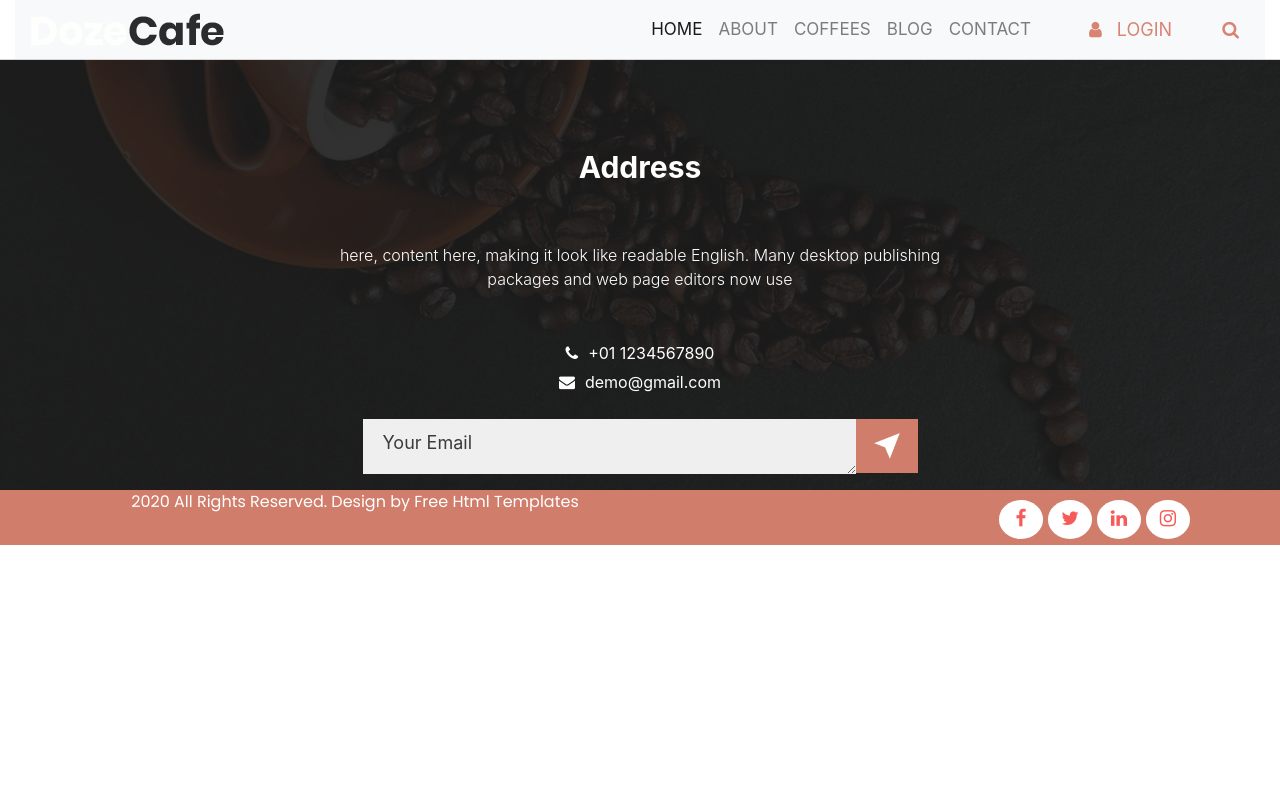
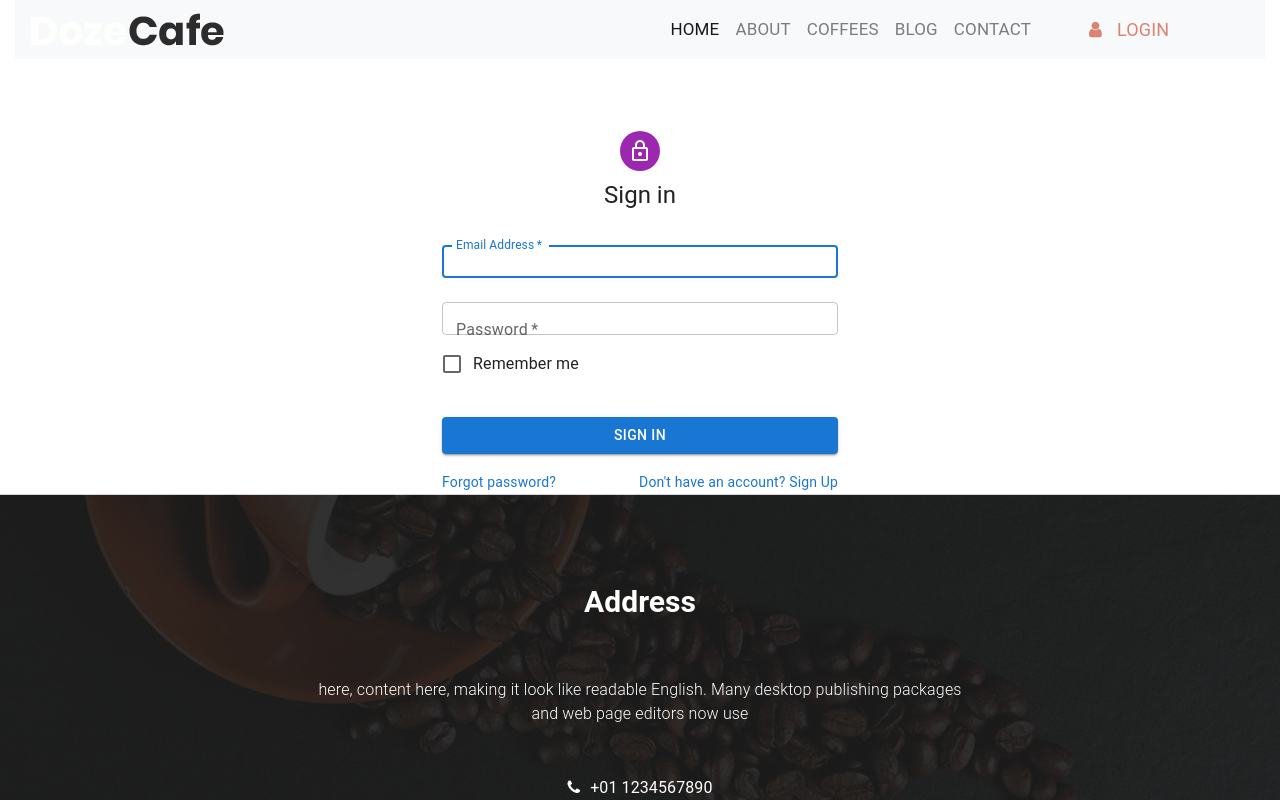
Before and after one commit to PashataDLG/producthub-frontend, a React (Vite) app: page /login in a window 1280 px wide. Shown: the top 800 px of the page. Built offline with nearby package versions, Linux system fonts and the light colour scheme.

Commit message:
Added a login page and fixed some routes

```diff
--- a/package.json
+++ b/package.json
@@ -10,6 +10,10 @@
     "preview": "vite preview"
   },
   "dependencies": {
+    "@emotion/react": "^11.13.0",
+    "@emotion/styled": "^11.13.0",
+    "@mui/icons-material": "^5.16.7",
+    "@mui/material": "^5.16.7",
     "react": "^18.3.1",
     "react-dom": "^18.3.1",
     "react-router-dom": "^6.26.0"
--- a/src/App.jsx
+++ b/src/App.jsx
@@ -7,6 +7,7 @@ import { About } from './components/about/About';
 import { Blog } from './components/blog/Blog';
 import { Coffees } from './components/coffees/Coffees';
 import { Contact } from './components/contact/Contact';
+import { Login } from './components/login/Login';
 
 function App() {
     return (
@@ -15,6 +16,7 @@ function App() {
             <main>
                 <Routes>
                     <Route path='/' element={<Home />} />
+                    <Route path='/login' element={<Login />} />
                     <Route path='/about' element={<About />} />
                     <Route path='/blog' element={<Blog />} />
                     <Route path='/coffees' element={<Coffees />} />
--- /dev/null
+++ b/src/components/login/Login.jsx
@@ -0,0 +1,96 @@
+import * as React from 'react';
+import Avatar from '@mui/material/Avatar';
+import Button from '@mui/material/Button';
+import CssBaseline from '@mui/material/CssBaseline';
+import TextField from '@mui/material/TextField';
+import FormControlLabel from '@mui/material/FormControlLabel';
+import Checkbox from '@mui/material/Checkbox';
+import Link from '@mui/material/Link';
+import Grid from '@mui/material/Grid';
+import Box from '@mui/material/Box';
+import LockOutlinedIcon from '@mui/icons-material/LockOutlined';
+import Typography from '@mui/material/Typography';
+import Container from '@mui/material/Container';
+import { createTheme, ThemeProvider } from '@mui/material/styles';
+
+const defaultTheme = createTheme();
+
+export function Login() {
+  const handleSubmit = (event) => {
+    event.preventDefault();
+    const data = new FormData(event.currentTarget);
+    console.log({
+      email: data.get('email'),
+      password: data.get('password'),
+    });
+  };
+
+  return (
+    <ThemeProvider theme={defaultTheme}>
+      <Container component="main" maxWidth="xs">
+        <CssBaseline />
+        <Box
+          sx={{
+            marginTop: 8,
+            display: 'flex',
+            flexDirection: 'column',
+            alignItems: 'center',
+          }}
+        >
+          <Avatar sx={{ m: 1, bgcolor: 'secondary.main' }}>
+            <LockOutlinedIcon />
+          </Avatar>
+          <Typography component="h1" variant="h5">
+            Sign in
+          </Typography>
+          <Box component="form" onSubmit={handleSubmit} noValidate sx={{ mt: 1 }}>
+            <TextField
+              margin="normal"
+              required
+              fullWidth
+              id="email"
+              label="Email Address"
+              name="email"
+              autoComplete="email"
+              autoFocus
+            />
+            <TextField
+              margin="normal"
+              required
+              fullWidth
+              name="password"
+              label="Password"
+              type="password"
+              id="password"
+              autoComplete="current-password"
+            />
+            <FormControlLabel
+              control={<Checkbox value="remember" color="primary" />}
+              label="Remember me"
+            />
+            <Button
+              type="submit"
+              fullWidth
+              variant="contained"
+              sx={{ mt: 3, mb: 2 }}
+            >
+              Sign In
+            </Button>
+            <Grid container>
+              <Grid item xs>
+                <Link href="#" variant="body2">
+                  Forgot password?
+                </Link>
+              </Grid>
+              <Grid item>
+                <Link href="#" variant="body2">
+                  {"Don't have an account? Sign Up"}
+                </Link>
+              </Grid>
+            </Grid>
+          </Box>
+        </Box>
+      </Container>
+    </ThemeProvider>
+  );
+}
--- a/src/components/navigation/Navigation.jsx
+++ b/src/components/navigation/Navigation.jsx
@@ -4,9 +4,9 @@ export const Navigation = () => {
     return (
         <div className="container-fluid">
             <nav className="navbar navbar-expand-lg navbar-light bg-light">
-                <a className="navbar-brand" href="index.html">
+                <Link className="navbar-brand" to="/">
                     <img src="images/logo.png" />
-                </a>
+                </Link>
                 <button
                     className="navbar-toggler"
                     type="button"
@@ -50,18 +50,21 @@ export const Navigation = () => {
                         <div className="login_bt">
                             <ul>
                                 <li>
+                                    <Link to="/login">
+                                        <span className="user_icon">
+                                            <i className="fa fa-user" aria-hidden="true" />
+                                        </span>
+                                        Login
+                                    </Link>
+                                </li>
+                                {/* <li>
                                     <a href="#">
                                         <span className="user_icon">
                                             <i className="fa fa-user" aria-hidden="true" />
                                         </span>
-                                        Login
+                                        Logout
                                     </a>
-                                </li>
-                                <li>
-                                    <a href="#">
-                                        <i className="fa fa-search" aria-hidden="true" />
-                                    </a>
-                                </li>
+                                </li> */}
                             </ul>
                         </div>
                     </form>
```
Also changed, not shown: 1 other file (tests, documents, lock files or other folders).
